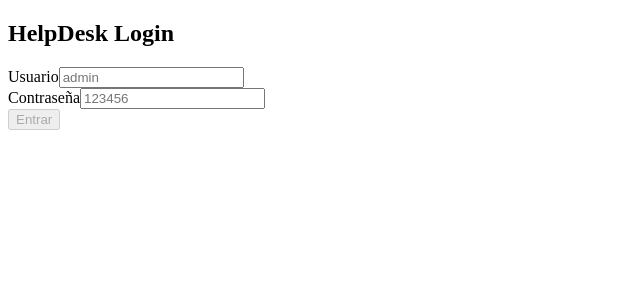
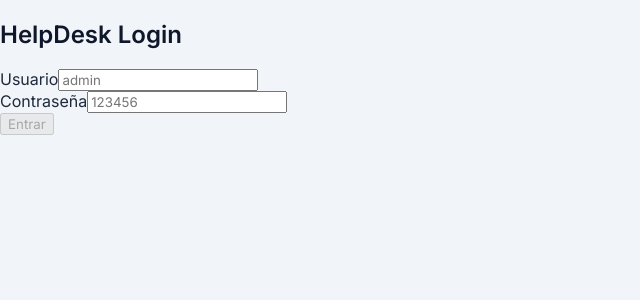
Before and after one commit to kein7/entrevista-pseint, an Angular app in the folder helpdesk-frontend/: page /login in a window 1280 px wide. Shown: the top 300 px of the page, without its empty margins (0-640 px from the left). Built offline with nearby package versions, Linux system fonts and the light colour scheme.

Commit message:
feat: estilos globales y fuentes

```diff
--- a/helpdesk-frontend/src/index.html
+++ b/helpdesk-frontend/src/index.html
@@ -1,11 +1,17 @@
-<!doctype html>
+<!DOCTYPE html>
 <html lang="en">
   <head>
-  <meta charset="utf-8">
+    <meta charset="utf-8" />
     <title>HelpdeskFrontend</title>
-  <base href="/">
-  <meta name="viewport" content="width=device-width, initial-scale=1">
-  <link rel="icon" type="image/x-icon" href="favicon.ico">
+    <base href="/" />
+    <meta name="viewport" content="width=device-width, initial-scale=1" />
+    <link rel="icon" type="image/x-icon" href="favicon.ico" />
+    <link rel="preconnect" href="https://fonts.googleapis.com" />
+    <link rel="preconnect" href="https://fonts.gstatic.com" crossorigin />
+    <link
+      href="https://fonts.googleapis.com/css2?family=Inter:wght@300;400;500;600;700&display=swap"
+      rel="stylesheet"
+    />
   </head>
   <body>
     <app-root></app-root>
--- a/helpdesk-frontend/src/styles.scss
+++ b/helpdesk-frontend/src/styles.scss
@@ -1 +1,37 @@
-/* You can add global styles to this file, and also import other style files */
+/* styles.scss */
+:root {
+  --primary-font: 'Inter', -apple-system, BlinkMacSystemFont, 'Segoe UI', Roboto, sans-serif;
+}
+
+* {
+  box-sizing: border-box;
+}
+
+body {
+  margin: 0;
+  padding: 0;
+  font-family: var(--primary-font);
+  background-color: #f1f5f9; /* Color de fondo suave para resaltar las cards [cite: 19] */
+  color: #1e293b;
+  -webkit-font-smoothing: antialiased;
+  -moz-osx-font-smoothing: grayscale;
+}
+
+h1,
+h2,
+h3,
+h4,
+h5,
+h6 {
+  font-family: var(--primary-font);
+  font-weight: 600;
+  color: #0f172a;
+}
+
+/* Aplicar a inputs y botones ya que no siempre heredan del body */
+input,
+button,
+select,
+textarea {
+  font-family: inherit;
+}
```
Lines whose indentation alone changed are shown as unchanged.
